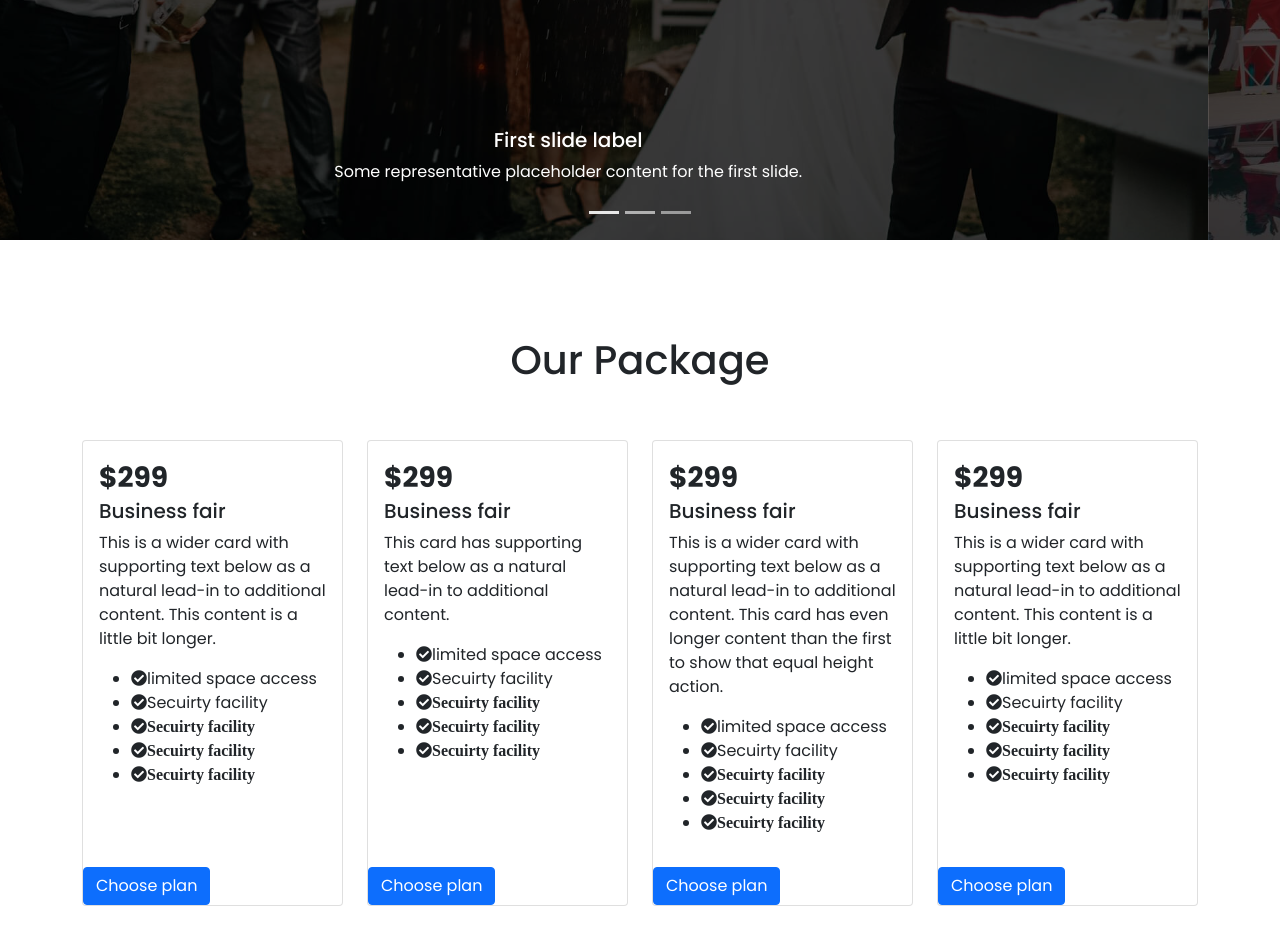
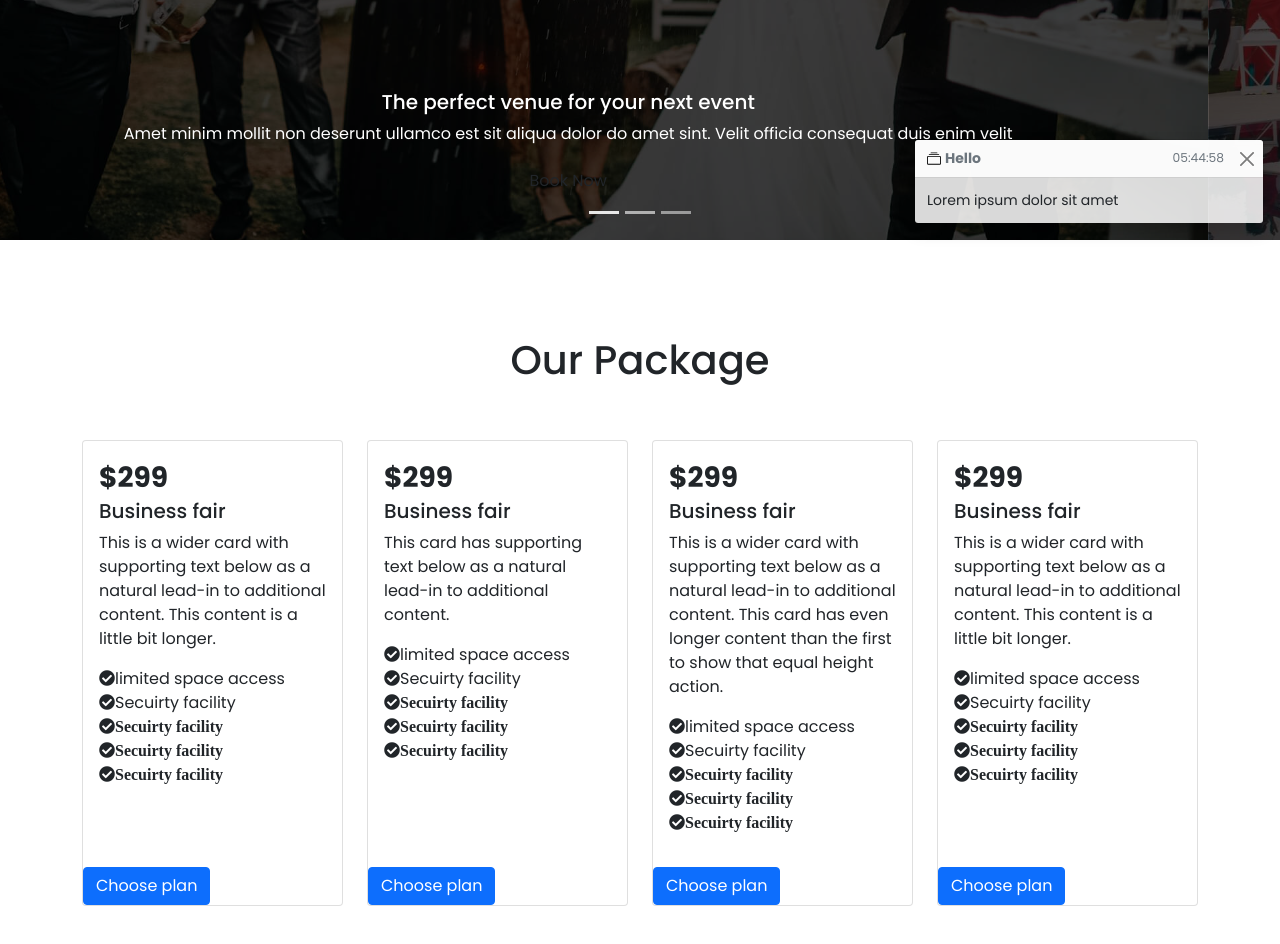
Before and after one commit to AS-Ridwan/Wedding-site, a plain HTML site: page index.html in a window 1280 px wide. Shown: the part 560-1504 px from the top of the page. Drawn offline with nearby package versions, Linux system fonts and the light colour scheme.

Commit message:
added a toasts

```diff
--- a/index.html
+++ b/index.html
@@ -67,8 +67,11 @@
                     <div class="carousel-item active ">
                         <img src="./imgs/carousel-1.jpg" class="d-block w-100 img-fluid" alt="...">
                         <div class="carousel-caption d-none d-md-block " style="z-index: 1;">
-                            <h5>First slide label</h5>
-                            <p>Some representative placeholder content for the first slide.</p>
+                            <h5>The perfect venue for your
+                                next event</h5>
+                            <p>Amet minim mollit non deserunt ullamco est sit aliqua dolor do amet sint. Velit officia
+                                consequat duis enim velit </p>
+                            <button class="btn">Book Now</button>
                         </div>
                     </div>
                     <div class="carousel-item">
@@ -105,6 +108,20 @@
     <!--/////==== package section area ====/////-->
     <main>
         <section class="package-section py-5">
+            <!-- toasts -->
+            <div class="">
+                <div class="container">
+                    <svg xmlns="http://www.w3.org/2000/svg" style="display: none;">
+                        <symbol id="collection" viewBox="0 0 16 16">
+                            <path
+                                d="M2.5 3.5a.5.5 0 0 1 0-1h11a.5.5 0 0 1 0 1h-11zm2-2a.5.5 0 0 1 0-1h7a.5.5 0 0 1 0 1h-7zM0 13a1.5 1.5 0 0 0 1.5 1.5h13A1.5 1.5 0 0 0 16 13V6a1.5 1.5 0 0 0-1.5-1.5h-13A1.5 1.5 0 0 0 0 6v7zm1.5.5A.5.5 0 0 1 1 13V6a.5.5 0 0 1 .5-.5h13a.5.5 0 0 1 .5.5v7a.5.5 0 0 1-.5.5h-13z">
+                            </path>
+                        </symbol>
+                    </svg>
+                    <div class="toast-container"></div>
+                </div>
+            </div>
+            <!-- toasts -->
             <h1 class="text-center py-5">Our Package</h1>
             <div class="container">
                 <div class="row row-cols-1 row-cols-md-3 g-4">
@@ -116,7 +133,7 @@
                                 <p class="card-text">This is a wider card with supporting text below as a natural
                                     lead-in to
                                     additional content. This content is a little bit longer.</p>
-                                <ul>
+                                <ul class="list-unstyled">
                                     <li><i class="fas fa-check-circle"></i>limited space access</li>
                                     <li><i class="fas fa-check-circle"></i>Secuirty facility</li>
                                     <li><i class="fas fa-check-circle">Secuirty facility</i></li>
@@ -137,7 +154,7 @@
                                 <p class="card-text">This card has supporting text below as a natural lead-in to
                                     additional
                                     content.</p>
-                                <ul>
+                                <ul class="list-unstyled">
                                     <li><i class="fas fa-check-circle"></i>limited space access</li>
                                     <li><i class="fas fa-check-circle"></i>Secuirty facility</li>
                                     <li><i class="fas fa-check-circle">Secuirty facility</i></li>
@@ -160,7 +177,7 @@
                                     additional content. This card has even longer content than the first to show that
                                     equal
                                     height action.</p>
-                                <ul>
+                                <ul class="list-unstyled">
                                     <li><i class="fas fa-check-circle"></i>limited space access</li>
                                     <li><i class="fas fa-check-circle"></i>Secuirty facility</li>
                                     <li><i class="fas fa-check-circle">Secuirty facility</i></li>
@@ -181,7 +198,7 @@
                                 <p class="card-text">This is a wider card with supporting text below as a natural
                                     lead-in to
                                     additional content. This content is a little bit longer.</p>
-                                <ul>
+                                <ul class="list-unstyled">
                                     <li><i class="fas fa-check-circle"></i>limited space access</li>
                                     <li><i class="fas fa-check-circle"></i>Secuirty facility</li>
                                     <li><i class="fas fa-check-circle">Secuirty facility</i></li>
@@ -288,6 +305,55 @@
     <script src="https://cdn.jsdelivr.net/npm/bootstrap@5.0.2/dist/js/bootstrap.bundle.min.js"
         integrity="sha384-MrcW6ZMFYlzcLA8Nl+NtUVF0sA7MsXsP1UyJoMp4YLEuNSfAP+JcXn/tWtIaxVXM" crossorigin="anonymous">
     </script>
+    <script>
+        const show_toast = (toast_header, toast_message, delay) => {
+
+            const check_time = (i) => {
+                return (i < 10) ? "0" + i : i;
+            }
+
+            let today = new Date(),
+                h = check_time(today.getHours()),
+                m = check_time(today.getMinutes()),
+                s = check_time(today.getSeconds());
+
+            let toast_time = h + ':' + m + ':' + s;
+
+            let toast_template_html = `
+    <div aria-atomic="true" aria-live="assertive"
+      class="toaster-show toast position-fixed bottom-0 end-0 m-3"
+      role="alert" id="toast_message-${today}"
+    >
+      <div class="toast-header">
+        <svg class="icon me-1" width="1em" height="1em">
+          <use xlink:href="#collection"></use>
+        </svg>
+        <strong class="me-auto">${toast_header}</strong>
+        <small>${toast_time}</small>
+        <button aria-label="Close" class="btn-close"
+          data-bs-dismiss="toast" type="button"></button>
+      </div>
+      <div class="toast-body">${toast_message}</div>
+    </div>
+  `;
+
+            const toast_wrapper = document.createElement('template');
+            toast_wrapper.innerHTML = toast_template_html.trim();
+            const awesome_toast = toast_wrapper.content.firstChild;
+            document.querySelector('.toast-container').appendChild(awesome_toast);
+
+            new bootstrap.Toast(
+                awesome_toast, {
+                    autohide: false,
+                    /* set false for demonstration */
+                    delay: delay
+                }
+            ).show();
+        }
+
+        // Usage
+        show_toast('Hello', 'Lorem ipsum dolor sit amet', 10000);
+    </script>
 </body>
 
 </html>
--- a/style.css
+++ b/style.css
@@ -38,3 +38,6 @@ body {
   right: 0;
   background: rgba(0, 0, 0, 0.7);
 }
+.toaster-show {
+  z-index: 1;
+}
```
